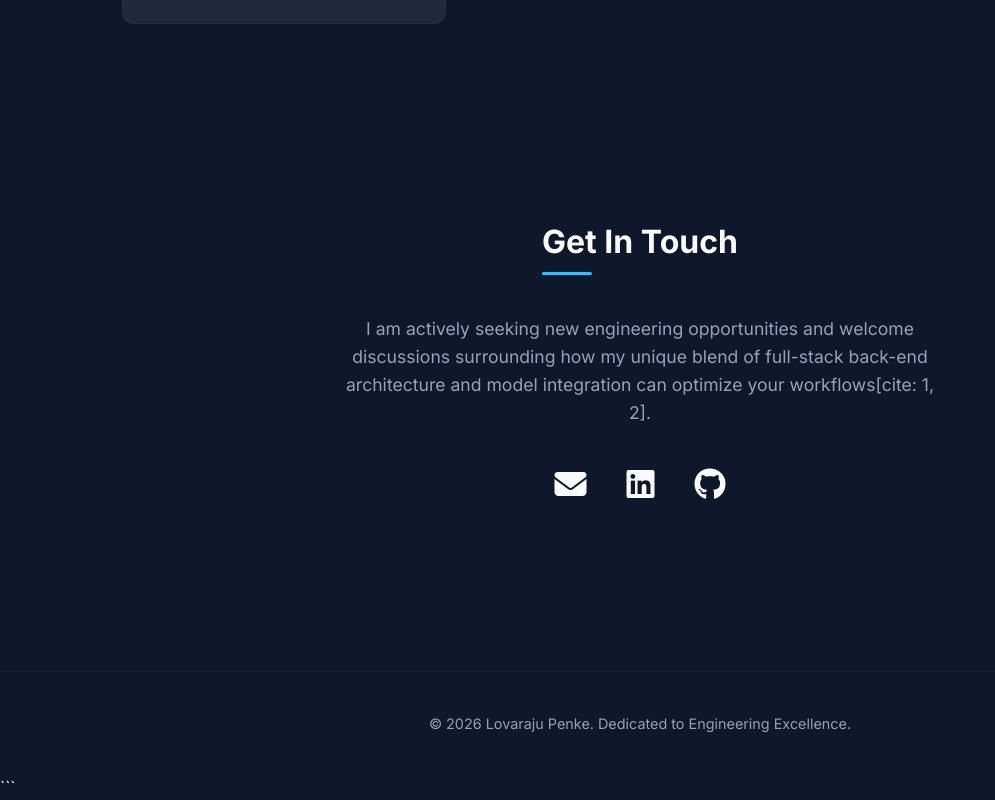
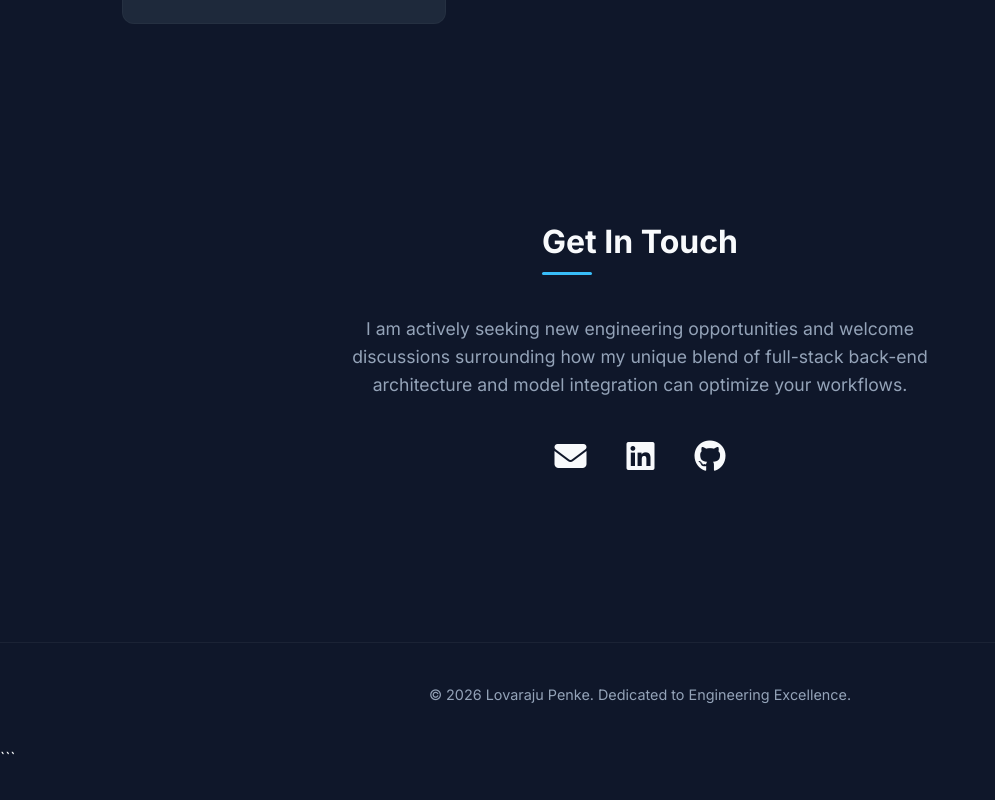
Before and after one commit to Lovaraj777/Lovaraj777.github.io, a plain HTML site: page index.html in a window 1280 px wide. Shown: the part 3811-4611 px from the top of the page, without its empty margins (0-995 px from the left). After the commit the page ends 4583 px from the top, so only its background shows below. Drawn offline with Linux system fonts and the light colour scheme.

Commit message:
Update index.html

```diff
--- a/index.html
+++ b/index.html
@@ -523,7 +523,7 @@
     <section id="contact">
         <div class="contact-content">
             <h2 class="section-title">Get In Touch</h2>
-            <p>I am actively seeking new engineering opportunities and welcome discussions surrounding how my unique blend of full-stack back-end architecture and model integration can optimize your workflows[cite: 1, 2].</p>
+            <p>I am actively seeking new engineering opportunities and welcome discussions surrounding how my unique blend of full-stack back-end architecture and model integration can optimize your workflows.</p>
             <div class="social-icons">
                 <a href="mailto:plrraj4444@gmail.com" title="Email"><i class="fa-solid fa-envelope"></i></a>
                 <a href="https://www.linkedin.com/in/lova-raju-penke" target="_blank" title="LinkedIn"><i class="fa-brands fa-linkedin"></i></a>
```
